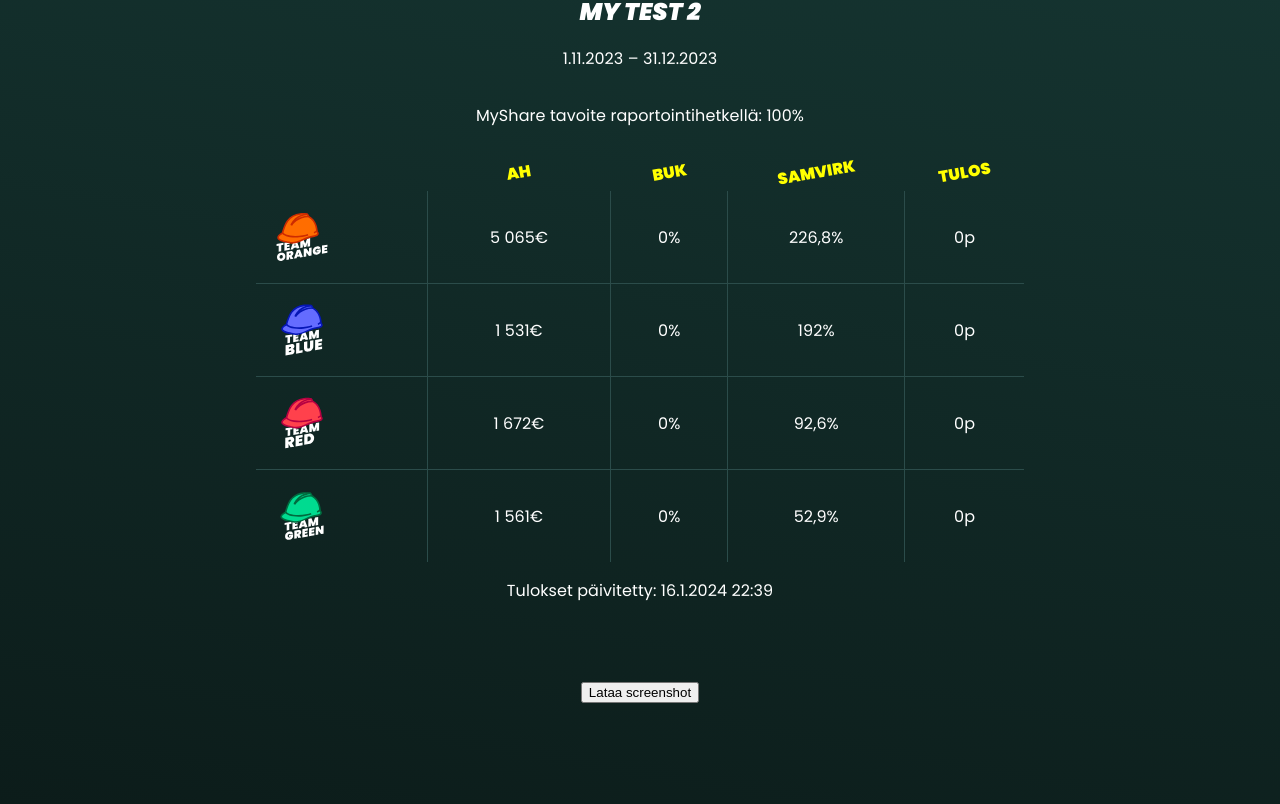
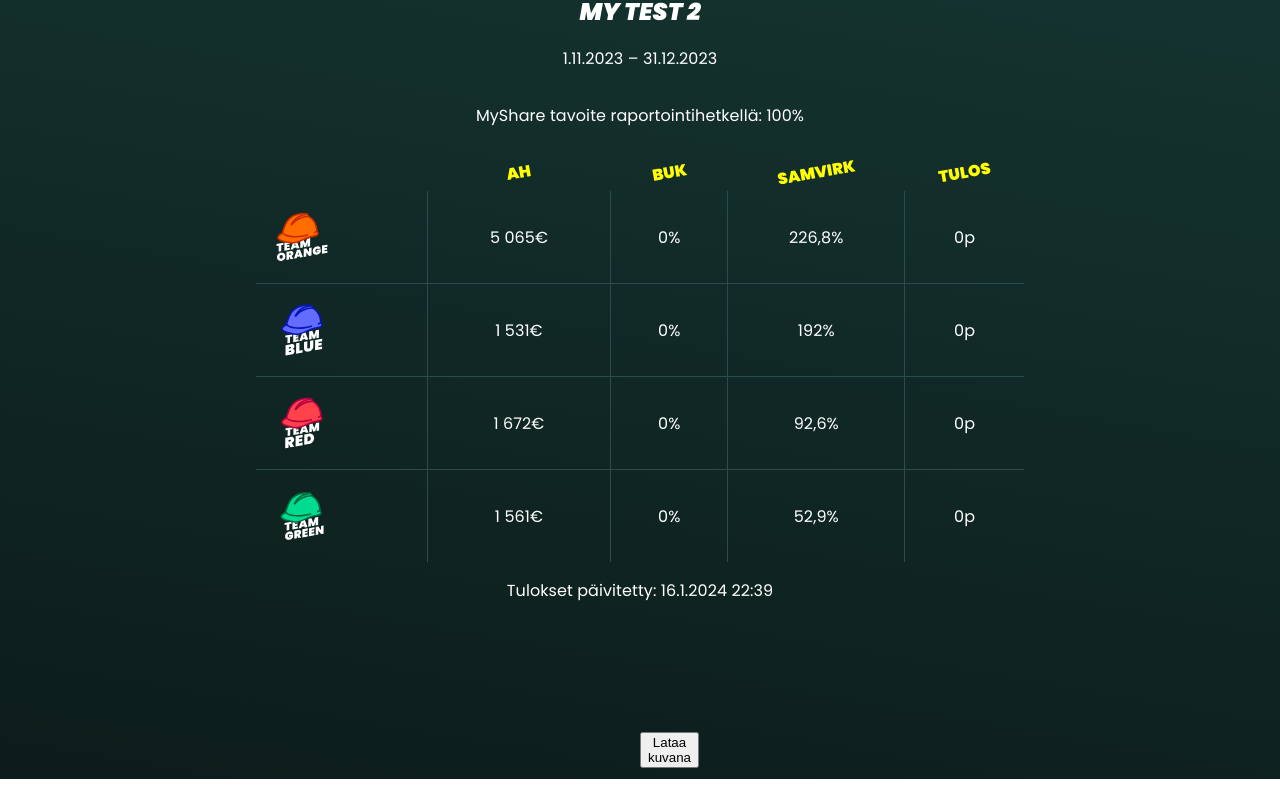
Before and after one commit to olpeh/work-status, a React (Vite) app: page / in a window 1280 px wide. Shown: the part 775-1579 px from the top of the page. After the commit the page ends 1554 px from the top, so only its background shows below. Built offline with nearby package versions, Linux system fonts and the light colour scheme.

Commit message:
Styling fixes for screenshot button

```diff
--- a/src/App.module.css
+++ b/src/App.module.css
@@ -128,5 +128,8 @@
 
 .screenshotWrapper {
   text-align: center;
-  margin-top: 20px;
+  position: absolute;
+  left: 50%;
+  right: 50%;
+  bottom: 10px;
 }
--- a/src/App.tsx
+++ b/src/App.tsx
@@ -97,7 +97,7 @@ export const App = () => {
             getScreenshot(data && data[0] ? data[0].Title : "work-tilanne");
           }}
         >
-          Lataa screenshot
+          Lataa kuvana
         </button>
       </div>
     </div>
--- a/src/index.css
+++ b/src/index.css
@@ -33,6 +33,7 @@ main {
   padding-bottom: 100px;
   min-height: 100vh;
   color: #fff;
+  position: relative;
 }
 
 .wp-block-heading,
```
